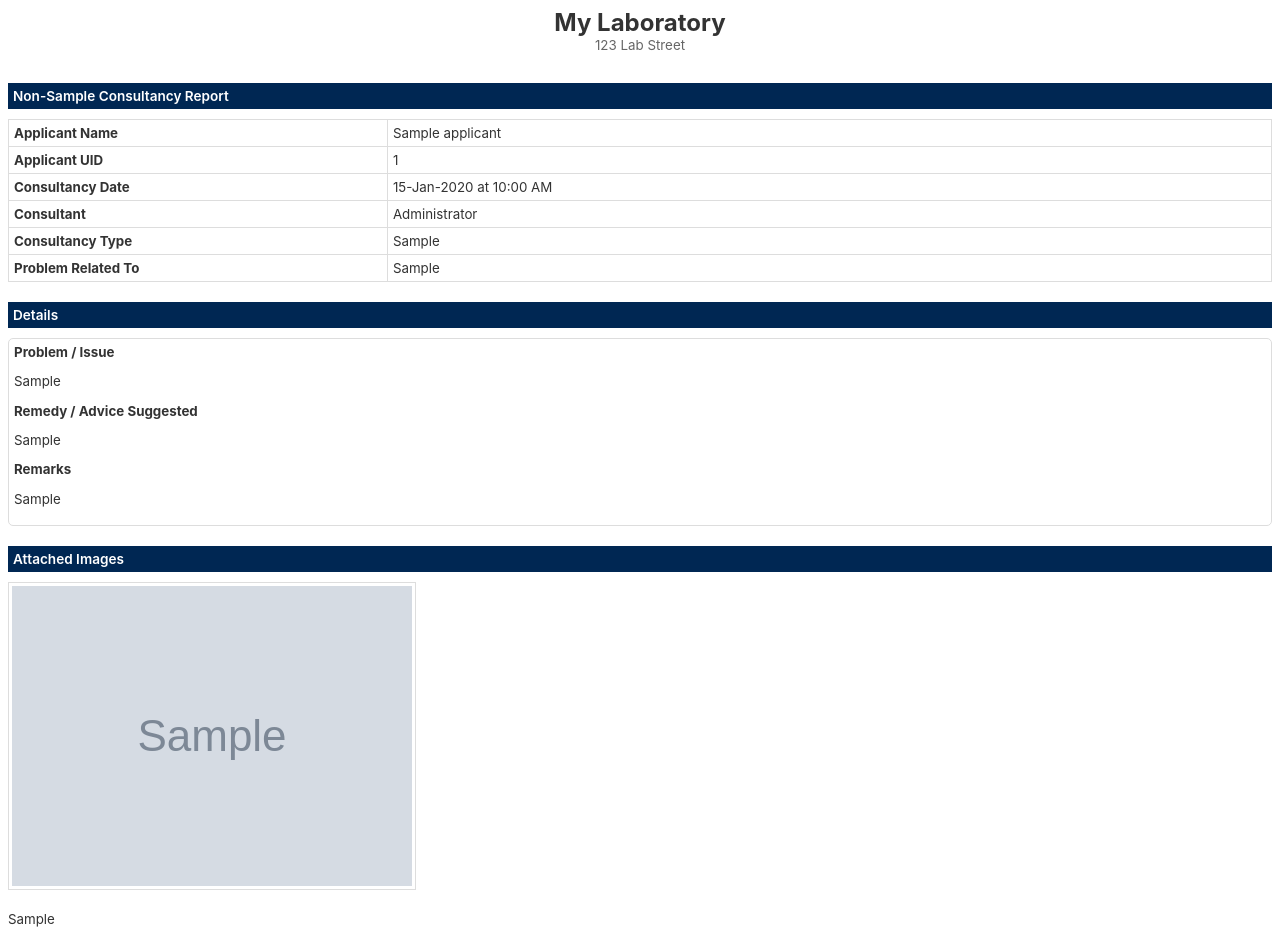
After one commit to enscygen/samplyze, a Flask app: page /nsc/report/1 in a window 1280 px wide. The commit adds this page. Run offline with Flask 3, Linux system fonts and the light colour scheme; a user stored in the database is signed in; tables that the repository leaves empty hold one stand-in row (values such as "Sample post"); grey boxes marked "Sample" are stand-in pictures.

Commit message:
Add files via upload

```diff
--- a/app.py
+++ b/app.py
@@ -24,7 +24,7 @@ app.config['SQLALCHEMY_DATABASE_URI'] = 'sqlite:///' + os.path.join(os.path.absp
 app.config['SQLALCHEMY_TRACK_MODIFICATIONS'] = False
 app.config['UPLOAD_FOLDER'] = os.path.join('static', 'uploads')
 app.config['SHARED_FOLDER'] = os.path.join(os.path.abspath(os.path.dirname(__file__)), 'shared_files')
-app.config['MAX_CONTENT_LENGTH'] = 50 * 1024 * 1024 # 16 MB upload limit
+app.config['MAX_CONTENT_LENGTH'] = 50 * 1024 * 1024 # 50 MB upload limit
 
 # Ensure the upload and shared folders exist
 if not os.path.exists(app.config['UPLOAD_FOLDER']):
--- a/templates/layout.html
+++ b/templates/layout.html
@@ -4,6 +4,7 @@
 <head>
     <meta charset="UTF-8">
     <meta name="viewport" content="width=device-width, initial-scale=1.0">
+    <link rel="shortcut icon" href="{{ url_for('static', filename='Favicon.png') }}">
     <title>{{ title }} - {{ lab_settings.lab_name if lab_settings else 'Lab System' }}</title>
 
     <!-- Bootstrap CSS -->
@@ -88,7 +89,7 @@
     </main>
 
     <footer class="container text-center mt-5 mb-3 text-muted">
-        <p>&copy; {{ current_year }} {{ lab_settings.lab_name if lab_settings else 'Laboratory Management System' }}.
+        <p>&copy; {{ current_year }} {{ lab_settings.lab_name if lab_settings else 'Enscygen Samplyze' }}.
             All Rights Reserved.</p>
     </footer>
 
--- /dev/null
+++ b/templates/reports/nsc_report.html
@@ -0,0 +1,174 @@
+<!DOCTYPE html>
+<html lang="en">
+
+<head>
+    <meta charset="UTF-8">
+    <title>NSC Report: {{ nsc.id }}</title>
+    <style>
+        body {
+            font-family: 'Inter', sans-serif;
+            font-size: 10pt;
+            color: #333;
+        }
+
+        .header {
+            text-align: center;
+            padding-bottom: 10px;
+            margin-bottom: 20px;
+        }
+
+        .header img {
+            max-height: 60px;
+            margin-bottom: 10px;
+        }
+
+        .header h1 {
+            margin: 0;
+            font-size: 18pt;
+        }
+
+        .header p {
+            margin: 0;
+            color: #666;
+        }
+
+        .section {
+            margin-bottom: 20px;
+        }
+
+        .section h2 {
+            font-size: 0.85rem;
+            padding: 5px;
+            margin-bottom: 10px;
+            color: #fff;
+            background: #002753;
+            font-weight: 600;
+        }
+
+        .details-table {
+            width: 100%;
+            border-collapse: collapse;
+            margin-bottom: 15px;
+        }
+
+        .details-table td {
+            padding: 6px 0;
+        }
+
+        table.details-table td {
+            border: 1px solid #ddd;
+            padding: 5px;
+        }
+
+        .details-table .label {
+            font-weight: bold;
+            width: 30%;
+        }
+
+        .details-table .value {
+            width: 70%;
+        }
+
+        .content-box {
+            border: 1px solid #ddd;
+            padding: 5px;
+            border-radius: 5px;
+            page-break-inside: avoid;
+        }
+
+        .image-gallery img {
+            max-width: 100%;
+            height: auto;
+            border: 1px solid #ddd;
+            padding: 3px;
+            margin-bottom: 5px;
+        }
+
+        .content-box h4 {
+            margin-top: 0;
+            margin-bottom: 0;
+        }
+
+        @media print {
+            body {
+                -webkit-print-color-adjust: exact;
+            }
+
+            .no-print {
+                display: none;
+            }
+        }
+    </style>
+</head>
+
+<body>
+    <div class="header">
+        {% if lab_settings and lab_settings.logo_path %}
+        <img src="{{ url_for('uploaded_file', filename=lab_settings.logo_path, _external=True) }}" alt="Logo">
+        {% endif %}
+        <h1>{{ lab_settings.lab_name if lab_settings else 'Laboratory Report' }}</h1>
+        <p>{{ lab_settings.address if lab_settings else '' }}</p>
+    </div>
+
+    <div class="section">
+        <h2>Non-Sample Consultancy Report</h2>
+        <table class="details-table">
+            <tr>
+                <td class="label">Applicant Name</td>
+                <td class="value">{{ nsc.applicant.name }}</td>
+            </tr>
+            <tr>
+                <td class="label">Applicant UID</td>
+                <td class="value">{{ nsc.applicant.uid }}</td>
+            </tr>
+            <tr>
+                <td class="label">Consultancy Date</td>
+                <td class="value">{{ nsc.date.strftime('%d-%b-%Y') }} at {{ nsc.time.strftime('%I:%M %p') }}</td>
+            </tr>
+            <tr>
+                <td class="label">Consultant</td>
+                <td class="value">{{ nsc.consultant.name }}</td>
+            </tr>
+            <tr>
+                <td class="label">Consultancy Type</td>
+                <td class="value">{{ nsc.consultancy_type }}</td>
+            </tr>
+            <tr>
+                <td class="label">Problem Related To</td>
+                <td class="value">{{ nsc.problem_with }}</td>
+            </tr>
+        </table>
+    </div>
+
+    <div class="section">
+        <h2>Details</h2>
+        <div class="content-box">
+            <h4>Problem / Issue</h4>
+            <p>{{ nsc.problem_issue | nl2br }}</p>
+            <h4>Remedy / Advice Suggested</h4>
+            <p>{{ nsc.remedy_suggested | nl2br }}</p>
+            {% if nsc.remarks %}
+            <h4>Remarks</h4>
+            <p>{{ nsc.remarks | nl2br }}</p>
+            {% endif %}
+        </div>
+    </div>
+
+    {% if nsc.images %}
+    <div class="section image-gallery">
+        <h2>Attached Images</h2>
+        {% for image in nsc.images %}
+        <img src="{{ url_for('uploaded_file', filename=image.image_path, _external=True) }}" alt="{{ image.caption }}">
+        <p>{{ image.caption }}</p>
+        {% endfor %}
+    </div>
+    {% endif %}
+
+    <script>
+        window.onload = function () {
+            window.print();
+        }
+    </script>
+</body>
+
+</html>
--- a/templates/staff/view_applicant.html
+++ b/templates/staff/view_applicant.html
@@ -29,7 +29,7 @@
             <!-- Personal Details -->
             <div class="col-lg-6">
                 <h5>Personal Details</h5>
-                <table class="table table-sm table-borderless">
+                <table class="table table-sm table-borderless oa-data-table">
                     <tr><th style="width: 30%;">Gender</th><td>{{ applicant.gender or 'N/A' }}</td></tr>
                     <tr><th>Date of Birth</th><td>{{ applicant.dob.strftime('%d-%b-%Y') if applicant.dob else 'N/A' }}</td></tr>
                     <tr><th>Age</th><td>{{ applicant.age if applicant.age is not none else 'N/A' }} years</td></tr>
@@ -37,7 +37,7 @@
                 </table>
 
                 <h5 class="mt-4">Contact Information</h5>
-                <table class="table table-sm table-borderless">
+                <table class="table table-sm table-borderless oa-data-table">
                     <tr><th style="width: 30%;">Phone</th><td>{{ applicant.phone or 'N/A' }}</td></tr>
                     <tr><th>Email</th><td>{{ applicant.email or 'N/A' }}</td></tr>
                 </table>
@@ -55,7 +55,7 @@
                 </address>
 
                 <h5 class="mt-4">Identification</h5>
-                <table class="table table-sm table-borderless">
+                <table class="table table-sm table-borderless oa-data-table">
                     <tr><th style="width: 30%;">ID Type</th><td>{{ applicant.id_card_type or 'N/A' }}</td></tr>
                     <tr><th>ID Number</th><td>{{ applicant.id_card_number or 'N/A' }}</td></tr>
                 </table>
```
Also changed, not shown: fileshare.py (+12 -0 lines), templates/fileshare/view_folder.html (+23 -12 lines), templates/reports/applicant_report.html (+5 -4 lines), templates/reports/sample_report.html (+12 -7 lines), templates/staff/view_nsc.html (+12 -4 lines).
